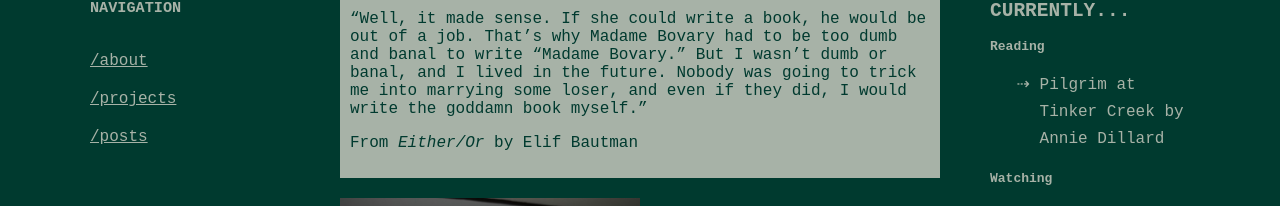
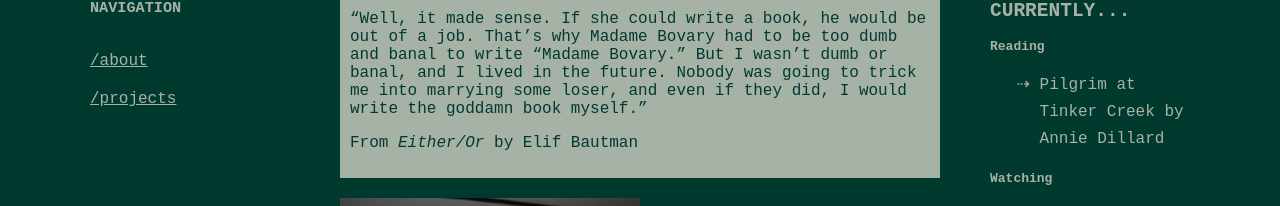
Before and after one commit to edermansky/personal-site, a plain HTML site: page index.html in a window 1280 px wide. Shown: the part 128-334 px from the top of the page. Drawn offline with Linux system fonts and the light colour scheme.

Commit message:
updated nav

```diff
--- a/index.html
+++ b/index.html
@@ -22,7 +22,7 @@
                         <h3> NAVIGATION </h3>
                         <a href = "about/about.html"> /about </a>
                         <a href = "projects/projects.html"> /projects</a>
-                        <a href = "/"> /posts </a>
+
                     </div>
                 </div>
                 <div class = "main-column">
```
